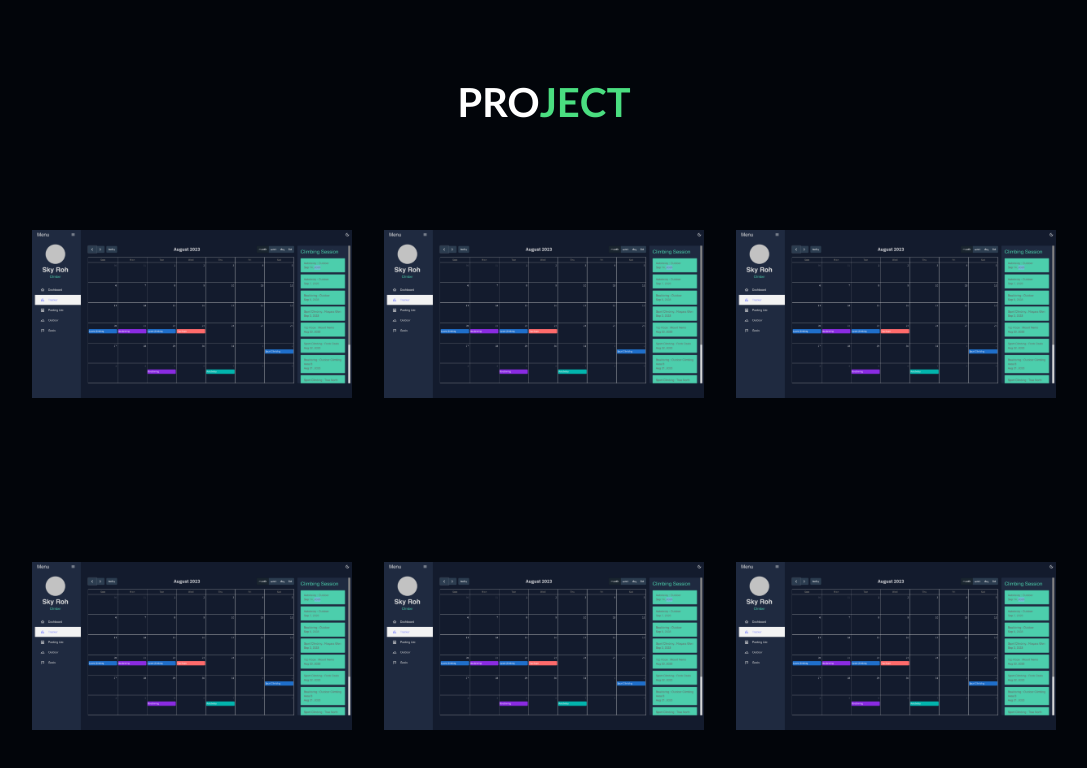
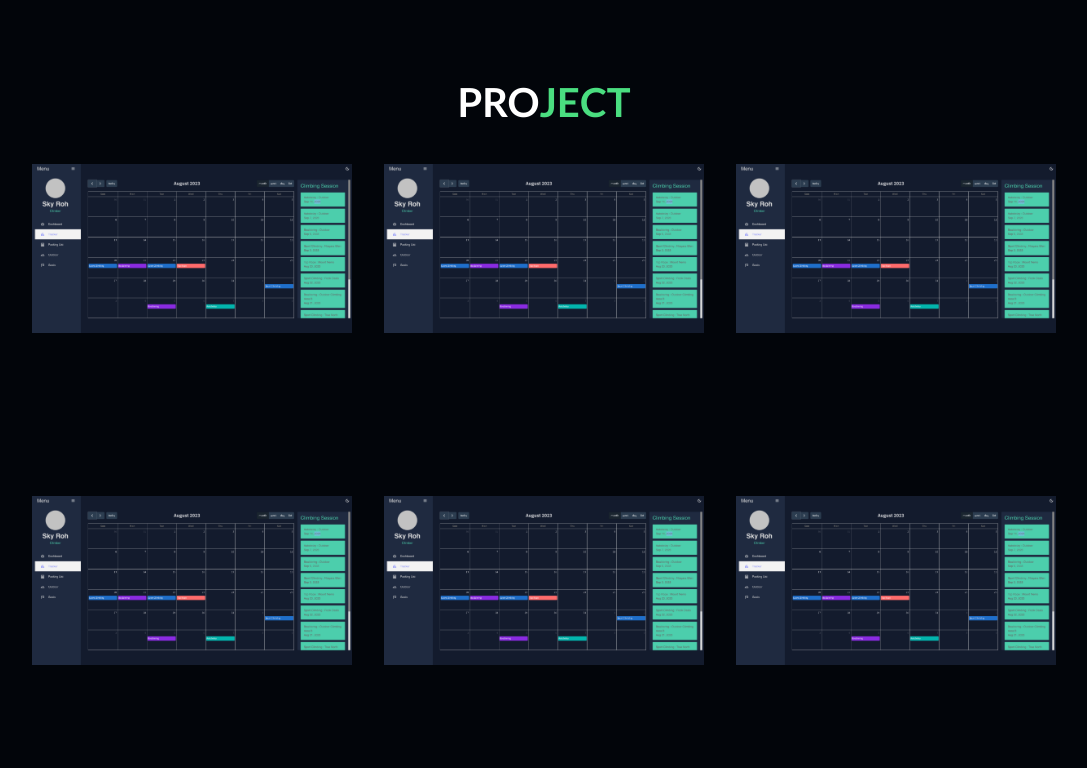
Before and after one commit to Sky-Roh/portfolio, a Next.js app: page /components/Projects/Projects in a window 1280 px wide. Shown: the top 768 px of the page, without its empty margins (96-1183 px from the left). Built offline with nearby package versions, Linux system fonts and the light colour scheme.

Commit message:
fixing images (next/legacy/image)

```diff
--- a/pages/components/About/About.tsx
+++ b/pages/components/About/About.tsx
@@ -1,6 +1,7 @@
 import React from "react";
 import { ArrowDownTrayIcon } from "@heroicons/react/20/solid";
-import Image from "next/image";
+import Image from "next/legacy/image";
+import aboutImg from "../../../public/images/about-image-main.jpg";
 
 const About = () => {
   return (
@@ -35,11 +36,9 @@ const About = () => {
           className="relative lg:w-[30rem] sm:flex lg:h-[30rem] lg-mt-0 mx-auto md:mx-0 md:w-[18.2rem] md:h-[18.2rem] sm:w-[15rem] sm:h-[15rem] w-[10rem] h-[10rem] hidden "
         >
           <Image
-            src="/images/about-image-main.jpg"
+            src={aboutImg}
+            className="relative w-full h-full object-cover" // Tailwind CSS utilities
             alt="user"
-            layout="fill"
-            objectFit="contain"
-            className="relative z-[11] w-[100%] h-[100%] object-contain "
           />
           <div className="absolute w-[100%] h-[100%] z-[10] bg-[#55e6a5] md:top-[-2rem] md:right-[-2rem]  top-[-1rem] right-[-1rem]"></div>
         </div>
--- a/pages/components/Hero/Hero.tsx
+++ b/pages/components/Hero/Hero.tsx
@@ -1,7 +1,7 @@
 import React from "react";
 import Particle from "../Animations/Particles";
 import TypeAnimationEffect from "../Animations/TypeAnimationEffect";
-import Image from "next/image";
+import Image from "next/legacy/image";
 import ProfileImg from "../../../public/images/profile-image.jpg";
 import { ArrowDownTrayIcon } from "@heroicons/react/20/solid";
 const Hero = () => {
@@ -33,17 +33,10 @@ const Hero = () => {
               data-aos="zoom-in"
               className="w-[30rem] h-[30rem] hidden lg:flex items-center rounded-full  bg-[#55e6a5] relative"
             >
-              {/* <image
-                src={ProfileImg}
-                className="w-full h-auto object-cover lazy" // Tailwind CSS utilities
-                loading="lazy"
-              /> */}
-
               <Image
                 src={ProfileImg}
-                className="w-full h-auto object-cover" // Tailwind CSS utilities
-                loading="lazy"
-                alt="Profile Image" // Always include an alt attribute for accessibility
+                className="w-full h-auto object-cover rounded-full" // Tailwind CSS utilities
+                alt="profile Image" // Always include an alt attribute for accessibility
               />
             </div>
           </div>
--- a/pages/components/Projects/Projects.tsx
+++ b/pages/components/Projects/Projects.tsx
@@ -1,4 +1,5 @@
-import Image from "next/image";
+import Image from "next/legacy/image";
+import project1Img from "../../../public/images/ClimbStation.png";
 
 const Projects = () => {
   return (
@@ -16,9 +17,8 @@ const Projects = () => {
             className="transform cursor-pointer hover:-translate-y-6 transition-all duration-200 relative w-[100%] h-[12.5rem] md:h-[18.75rem]"
           >
             <Image
-              src="/images/ClimbStation.png"
+              src={project1Img}
               alt="portfolio project"
-              layout="fill"
               className="object-contain"
             />
           </div>
@@ -29,9 +29,8 @@ const Projects = () => {
             className="transform cursor-pointer hover:-translate-y-6 transition-all duration-200 relative w-[100%] h-[12.5rem] md:h-[18.75rem]"
           >
             <Image
-              src="/images/ClimbStation.png"
+              src={project1Img}
               alt="portfolio project"
-              layout="fill"
               className="object-contain"
             />
           </div>
@@ -42,9 +41,8 @@ const Projects = () => {
             className="transform cursor-pointer hover:-translate-y-6 transition-all duration-200 relative w-[100%] h-[12.5rem] md:h-[18.75rem]"
           >
             <Image
-              src="/images/ClimbStation.png"
+              src={project1Img}
               alt="portfolio project"
-              layout="fill"
               className="object-contain"
             />
           </div>
@@ -57,9 +55,8 @@ const Projects = () => {
             className="transform cursor-pointer hover:-translate-y-6 transition-all duration-200 relative w-[100%] h-[12.5rem] md:h-[18.75rem]"
           >
             <Image
-              src="/images/ClimbStation.png"
+              src={project1Img}
               alt="portfolio project"
-              layout="fill"
               className="object-contain"
             />
           </div>
@@ -70,9 +67,8 @@ const Projects = () => {
             className="transform cursor-pointer hover:-translate-y-6 transition-all duration-200 relative w-[100%] h-[12.5rem] md:h-[18.75rem]"
           >
             <Image
-              src="/images/ClimbStation.png"
+              src={project1Img}
               alt="portfolio project"
-              layout="fill"
               className="object-contain"
             />
           </div>
@@ -83,9 +79,8 @@ const Projects = () => {
             className="transform cursor-pointer hover:-translate-y-6 transition-all duration-200 relative w-[100%] h-[12.5rem] md:h-[18.75rem]"
           >
             <Image
-              src="/images/ClimbStation.png"
+              src={project1Img}
               alt="portfolio project"
-              layout="fill"
               className="object-contain"
             />
           </div>
```
